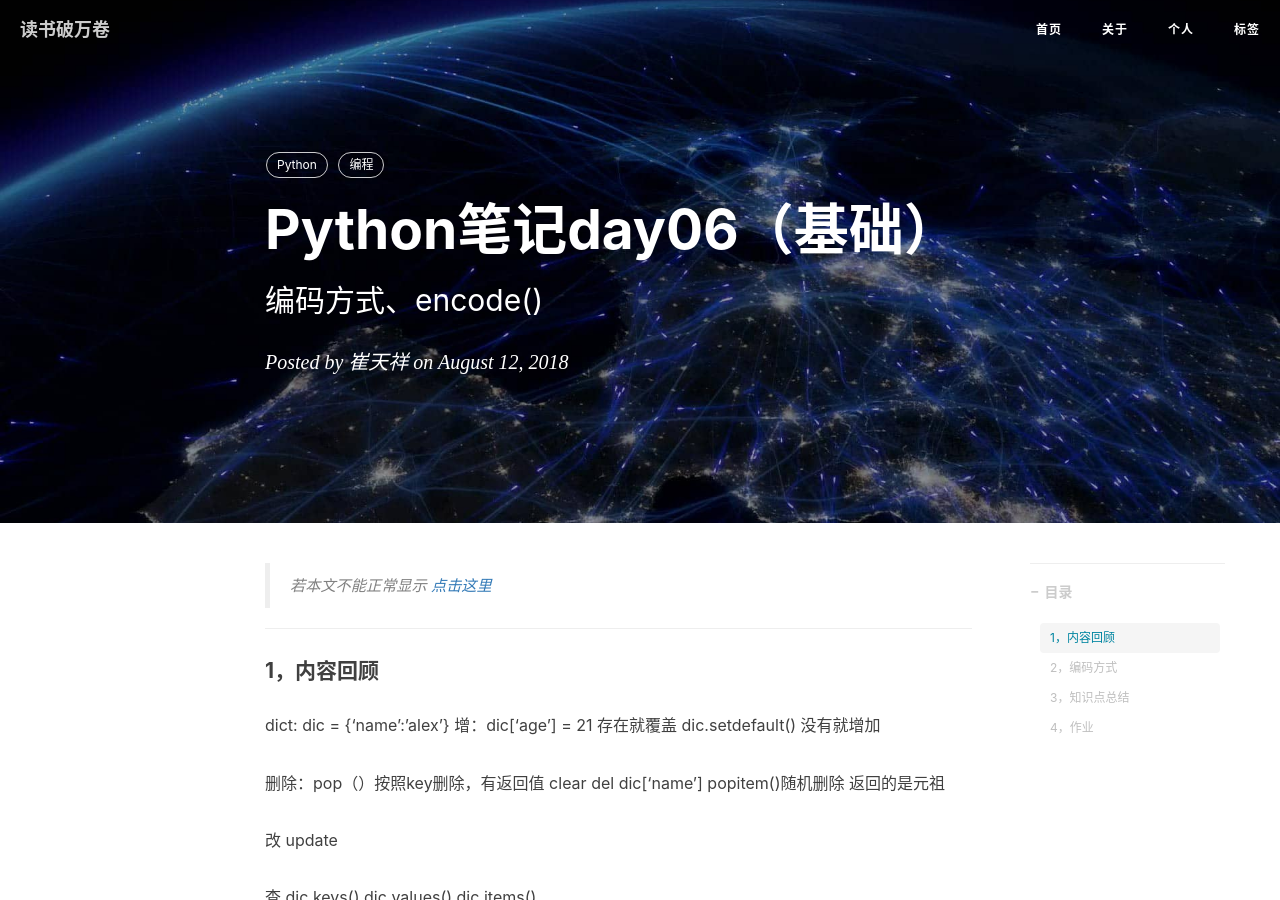
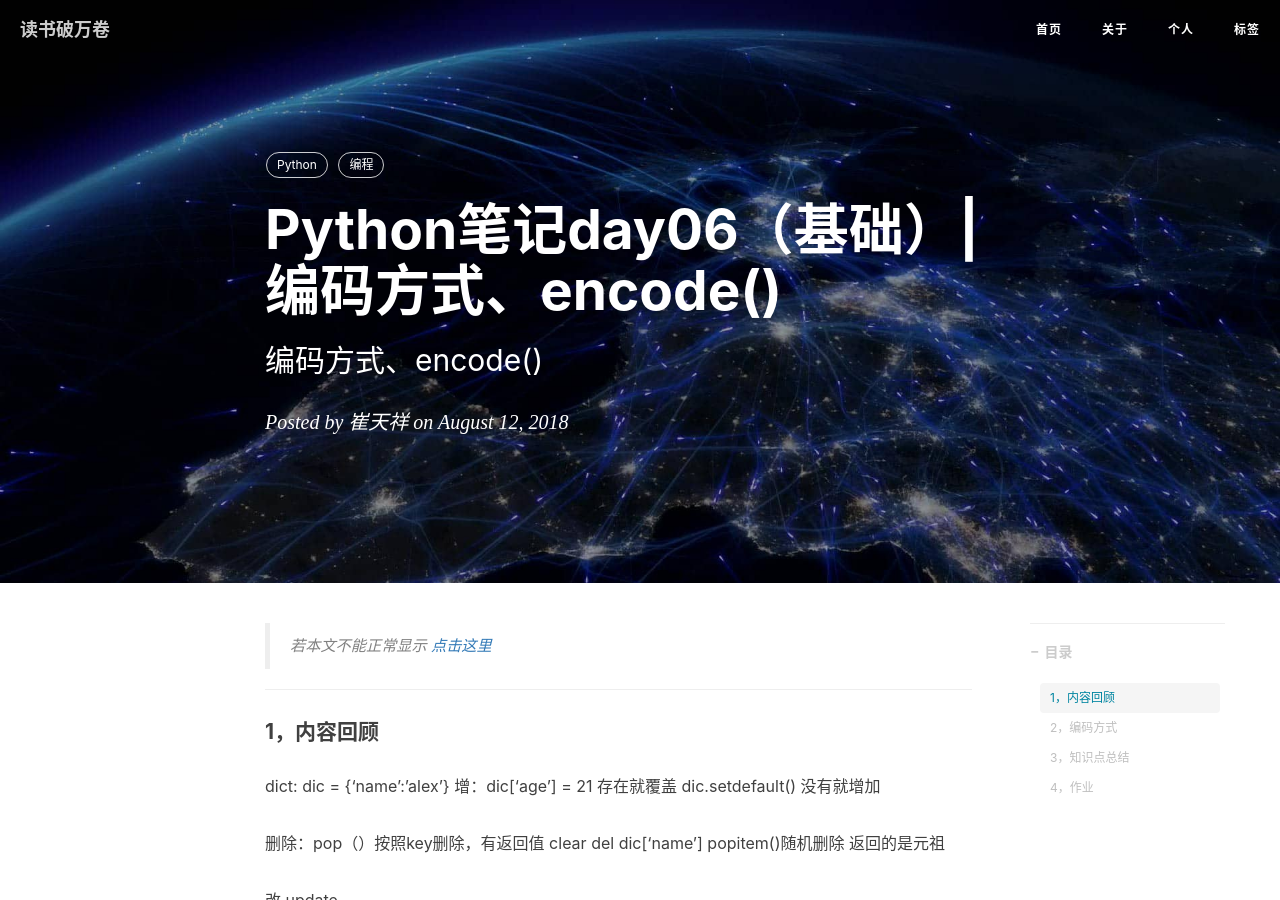
Before and after one commit to cuitianxiang100/cuitianxiang100.github.io, a Jekyll site: the page built from _posts/2018-08-12-Python笔记day06（基础）.md, in a window 1280 px wide and 900 px high. Built offline with Jekyll 4.4.1, drawn with Linux system fonts in a browser that asks for light colours; nearby versions of some CDN libraries; comment, search, counter and statistics services are not loaded.

Commit message:
Update 2018-08-12-Python笔记day06（基础）.md

```diff
--- a/_posts/2018-08-12-Python笔记day06（基础）.md
+++ b/_posts/2018-08-12-Python笔记day06（基础）.md
@@ -1,6 +1,6 @@
 ---
 layout:     post
-title:      "Python笔记day06（基础）"
+title:      "Python笔记day06（基础）|编码方式、encode()"
 subtitle:   "编码方式、encode()"
 date:       2018-08-12 18:37:00
 author:     "崔天祥"
```
